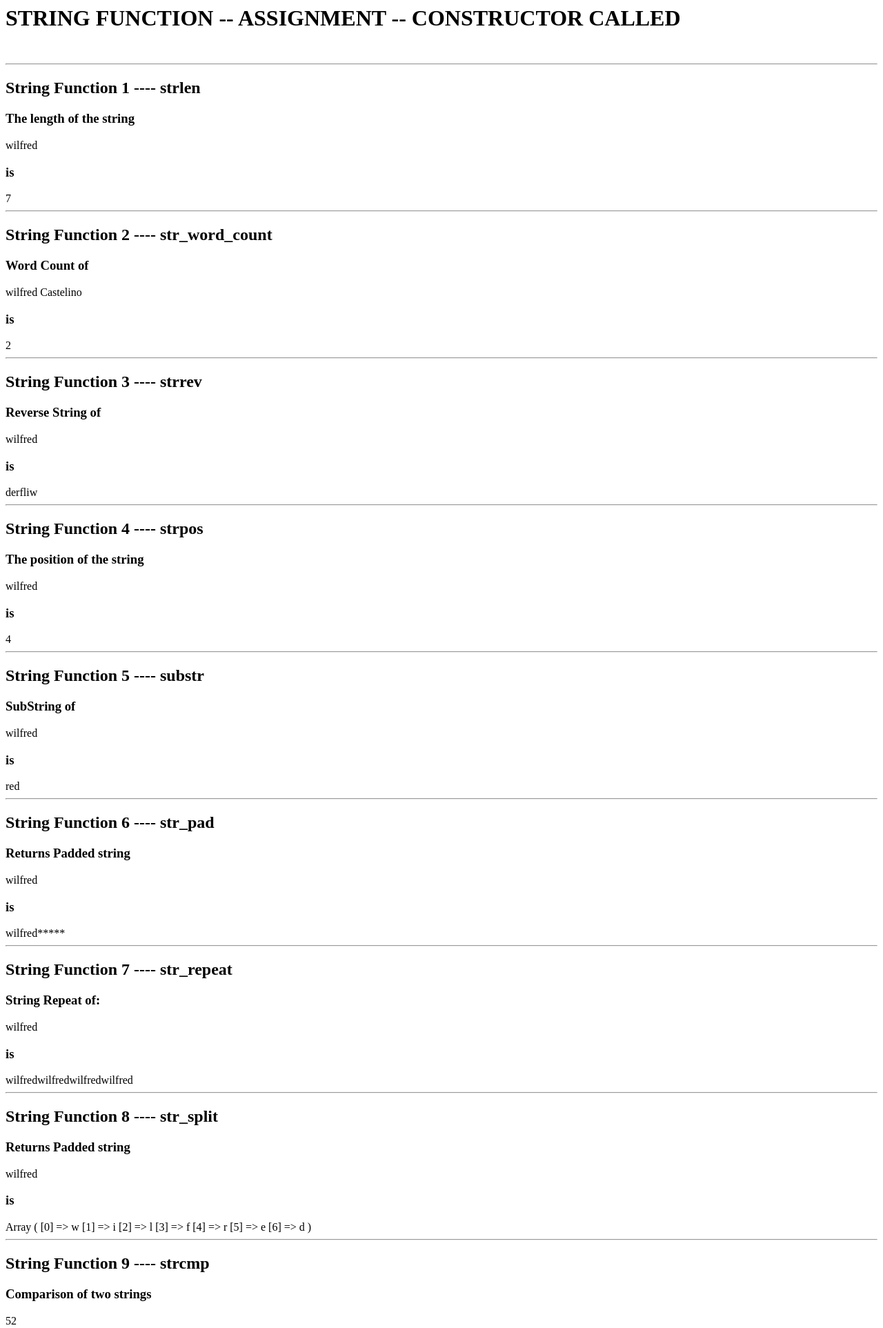
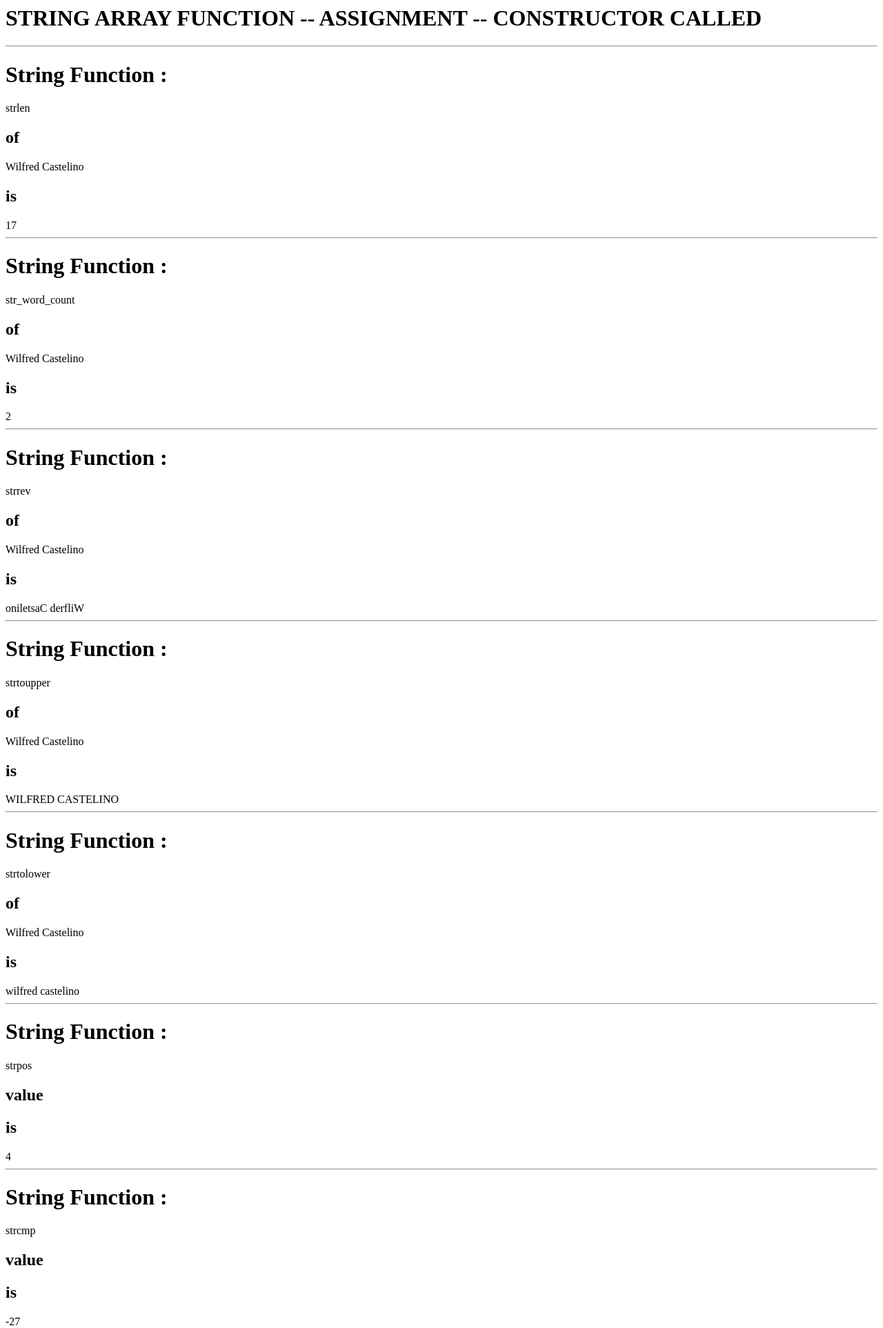
Before and after one commit to wilfy9249/String_Array_Function-Assign, a PHP site: page / in a window 1280 px wide. Shown: the top 1925 px of the page at 69% size. Run offline with PHP 8.4, Linux system fonts and the light colour scheme.

Commit message:
Updated the string and array function code

```diff
--- a/index.php
+++ b/index.php
@@ -1,161 +1,176 @@
 <?php
 
   $obj = new main();
-
-  for ($count = 0; $count <20; $count++)
-  {
-	    $text = "wilfred";
-        $obj->stringFunct($text, $count);
-  }
-
 
   class main {
 
     public function __construct() {
 
-      echo "<h1> STRING FUNCTION -- ASSIGNMENT -- CONSTRUCTOR CALLED </h1></br>";
-	  echo "<hr>";
+	   htmlTags::printHeaders("STRING ARRAY FUNCTION -- ASSIGNMENT -- CONSTRUCTOR CALLED");
+	   htmlTags::printHorizontal();
 
+	   //STRING VARIABLES
+	   $text1 = "Wilfred Castelino";
+	   $text2 = "red";
+	   $stringOneFunctionNames = array("strlen","str_word_count","strrev","strtoupper","strtolower");
+	   $stringTwoFunctionNames = array("strpos","strcmp");
+	   $stringThreeFunctionNames = array("substr","str_pad");
+
+	   //CALL STATIC STRING FUNCTIONS
+	   stringFunctions::printOneString($text1 , $stringOneFunctionNames);
+	   stringFunctions::printTwoStrings($text1, $text2, $stringTwoFunctionNames);
+	   stringFunctions::printThreeStrings($text1 , $stringThreeFunctionNames);
+
+	   $myArray = array("One","Two","Three","Four");
+	   $name1 = array("Wilfred", "Bennet", "Amey", "Aviral");
+	   $name2 = array("Wilfred", "Aviral", "Gaurav");
+	   $age = array("Peter"=>"35", "Ben"=>"37", "Joe"=>"43");
+
+	   //CALL STATIC ARRAY FUNCTIONS
+       arrayFunctions::printOneArray($myArray);
+	   arrayFunctions::chunkArray($myArray);
+	   arrayFunctions::changeKeyArray($age);
+	   arrayFunctions::combineArray($name1 , $myArray);
+	   arrayFunctions::countArray($name1);
+	   arrayFunctions::flipArray($age);
+	   arrayFunctions::fillArray();
+	   arrayFunctions::intersectArray($name1, $name2);
+	   arrayFunctions::arrayKeys($age);
+	   arrayFunctions::shiftArray($age);
     }
 
-	public function stringFunct($str, $number) {
+	public function __destruct() {
 
-	   switch($number)
-	   {
-		   	case 0:
-			echo "<h2> String Function 1 ---- strlen </h2>";
-	        echo "<h3> The length of the string</h3>" ." " .$str ." " ."<h3> is </h3>" ." " .strlen($str);
-			break;
-
-			case 1:
-			$text1 = "Castelino";
-			$text2 = $str ." ".$text1;
-			echo "<h2> String Function 2 ---- str_word_count </h2>";
-	        echo "<h3> Word Count of </h3>" ." " .$str ." " .$text1."<h3> is </h3>" ." " .str_word_count($text2);
-			break;
-
-			case 2:
-			echo "<h2> String Function 3 ---- strrev </h2>";
-	        echo "<h3> Reverse String of </h3>" ." " .$str ." " ."<h3> is </h3>" ." " .strrev($str);
-			break;
-
-		    case 3:
-			echo "<h2> String Function 4 ---- strpos </h2>";
-	        echo "<h3> The position of the string</h3>" ." " .$str ." " ."<h3> is </h3>" ." " .strpos($str , "red");
-			break;
-
-			case 4:
-			echo "<h2> String Function 5 ---- substr </h2>";
-	        echo "<h3> SubString of </h3>" ." " .$str ." " ."<h3> is </h3>" ." " .substr($str , 4, 3);
-			break;
-
-		    case 5:
-			echo "<h2> String Function 6 ---- str_pad </h2>";
-	        echo "<h3> Returns Padded string </h3>" ." " .$str ." " ."<h3> is </h3>" ." " .str_pad($str, 12 , "*");
-			break;
-
-            case 6:
-			echo "<h2> String Function 7 ---- str_repeat </h2>";
-	        echo "<h3> String Repeat of: </h3>" ." " .$str ." " ."<h3> is </h3>" ." " .str_repeat($str, 4);
-			break;
-
-            case 7:
-			echo "<h2> String Function 8 ---- str_split </h2>";
-			$arr1 = str_split($str);
-	        echo "<h3> Returns Padded string </h3>" ." " .$str ." " ."<h3> is </h3>";
-			print_r($arr1);
-			break;
-
-            case 8:
-			$str1 = "Castelino";
-			echo "<h2> String Function 9 ---- strcmp </h2>";
-	        echo "<h3> Comparison of two strings </h3>" ." " .strcmp ($str, $str1);
-			break;
-
-            case 9:
-			echo "<h2> String Function 10---- strtoupper</h2>";
-			echo "<h3> Lower string is:</h3>" ." " .$str;
-	        echo "<h3> String in CAPS is : </h3>" ." " .strtoupper($str);
-			break;
-
-            case 10:
-			echo "<h1> ARRAY FUNCTION -- ASSIGNMENT</h1></br>";
-			echo "<h2> Array Function 1 ---- Array() </h2>";
-			$cars = array("BMW", "Mercedes", "Chevrolet");
-	        echo "I like " . $cars[0] . ", " . $cars[1] . " and " . $cars[2] . ".";
-			break;
-
-			case 11:
-			echo "<h2> Array Function 2 ---- array_change_key_case </h2>";
-	        $age = array("Peter"=>"35", "Ben"=>"37", "Joe"=>"43");
-            print_r(array_change_key_case($age,CASE_UPPER));
-			break;
-
-			case 12:
-			echo "<h2> Array Function 3 ---- array_chunk </h2>";
-	        $cars=array("Volvo","BMW","Toyota","Honda","Mercedes","Opel");
-            print_r(array_chunk($cars,2));
-			break;
-
-		    case 13:
-			echo "<h2> Array Function 4 ---- array_combine </h2>";
-	        $fname=array("Wilfred","Ben","Gaurav");
-            $age=array("25","22","27");
-
-            $c=array_combine($fname,$age);
-            print_r($c);
-			break;
-
-			case 14:
-			echo "<h2> Array Function 5 ---- array_count_values </h2>";
-	        $a=array("A","C","D","A","D");
-            print_r(array_count_values($a));
-			break;
-
-		    case 15:
-			echo "<h2> Array Function 6 ---- array_fill </h2>";
-	        $a1=array_fill(3,4,"blue");
-            print_r($a1);
-			break;
-
-            case 16:
-			echo "<h2> Array Function 7 ---- array_flip </h2>";
-	        $a1=array("a"=>"red","b"=>"green","c"=>"blue","d"=>"yellow");
-            $result=array_flip($a1);
-            print_r($result);
-			break;
-
-            case 17:
-			echo "<h2> Array Function 8 ---- array_intersect </h2>";
-			$a1=array("a"=>"red","b"=>"green","c"=>"blue","d"=>"yellow");
-            $a2=array("e"=>"red","f"=>"green","g"=>"blue");
-
-            $result=array_intersect($a1,$a2);
-            print_r($result);
-			break;
-
-            case 18:
-			echo "<h2> Array Function 9 ---- array_keys </h2>";
-	        $a=array("Wilfred" => "wilfy","Ben"=>"benzo","Aviral"=>"Avi");
-            print_r(array_keys($a));
-			break;
-
-            case 19:
-			echo "<h2> Array Function 10---- array_shift</h2>";
-			$a=array("a"=>"red","b"=>"green","c"=>"blue");
-            echo array_shift($a);
-            print_r ($a);
-			break;
-	   }
-
-	   echo "<hr>";
-	}
-
-    public function __destruct() {
-
-      echo '</br> <h1> DESTRUCTOR CALLED: I am done with the assignment</h1>';
-
+	  htmlTags::printHeaders("DESTRUCTOR CALLED: I am done with the assignment");
     }
   }
 
+  class stringFunctions {
+
+     static public function printOneString($inputText, $str) {
+
+		 foreach ($str as $value)
+		 {
+				htmlTags::printFirstStringHeaders($inputText, $value);
+				htmlTags::printHorizontal();
+		 }
+     }
+
+	 static public function printTwoStrings($inputText1, $inputText2, $str) {
+
+		 foreach ($str as $value)
+		 {
+				htmlTags::printSecondStringHeaders($inputText1, $inputText2, $value);
+				htmlTags::printHorizontal();
+		 }
+     }
+
+	 static public function printThreeStrings($inputText1, $str) {
+
+		 foreach ($str as $value)
+		 {
+				htmlTags::printThirdStringHeaders($inputText1, $value);
+				htmlTags::printHorizontal();
+		 }
+     }
+  }
+
+  class arrayFunctions {
+
+	 static public function printOneArray($array) {
+
+		htmlTags::printHeaders("Array Function 1 :array");
+		print_r($array);
+		htmlTags::printHorizontal();
+      }
+
+	 static public function chunkArray($array) {
+
+		htmlTags::printHeaders("Array Function 2 :chunk array");
+		print_r(array_chunk($array, 2));
+		htmlTags::printHorizontal();
+      }
+
+	 static public function changeKeyArray($array) {
+
+		htmlTags::printHeaders("Array Function 3 :array_change_key_case");
+		print_r(array_change_key_case($array,CASE_UPPER));
+		htmlTags::printHorizontal();
+      }
+
+	 static public function combineArray($array1,$array2) {
+
+		htmlTags::printHeaders("Array Function 4 :array_combine");
+		$combine=array_combine($array1,$array2);
+		print_r($combine);
+		htmlTags::printHorizontal();
+      }
+
+	 static public function countArray($array) {
+
+		htmlTags::printHeaders("Array Function 5 :array_count_values");
+		print_r(array_count_values($array));
+		htmlTags::printHorizontal();
+      }
+
+	 static public function flipArray($array) {
+
+		htmlTags::printHeaders("Array Function 6 :array_flip");
+		print_r(array_flip($array));
+		htmlTags::printHorizontal();
+      }
+
+	 static public function fillArray() {
+
+		htmlTags::printHeaders("Array Function 7 :array_fill");
+		print_r(array_fill(3,4,"blue"));
+		htmlTags::printHorizontal();
+      }
+
+	 static public function intersectArray($array1,$array2) {
+
+		htmlTags::printHeaders("Array Function 8 :array_intersect");
+		print_r(array_intersect($array1,$array2));
+		htmlTags::printHorizontal();
+      }
+
+	 static public function arrayKeys($array) {
+
+		htmlTags::printHeaders("Array Function 9 :array_keys");
+		print_r(array_keys($array));
+		htmlTags::printHorizontal();
+      }
+
+	 static public function shiftArray($array) {
+
+		htmlTags::printHeaders("Array Function 10 :array_shift");
+		echo array_shift($array);
+		print_r($array);
+		htmlTags::printHorizontal();
+      }
+    }
+
+  class htmlTags {
+
+	 static public function printHorizontal() {
+         echo '<hr>';
+     }
+
+	 static public function printHeaders($text) {
+         echo '<h1>' . $text . '</h1>';
+     }
+
+	 static public function printFirstStringHeaders($text,$output) {
+         echo "<h1> String Function :</h1>" .$output ." " ."<h2> of </h2>" .$text ." " ."<h2> is </h2>" ." " .$output($text);
+     }
+
+	 static public function printSecondStringHeaders($text1, $text2, $output) {
+         echo  "<h1> String Function :</h1>" .$output ." " ."<h2> value </h2>" ." " ."<h2> is </h2>" ." " .$output($text1,$text2);
+     }
+
+	 static public function printThirdStringHeaders($text,$output) {
+         echo  "<h1> String Function :</h1>" .$output ." " ."<h2> of </h2>" .$text ." " ."<h2> is </h2>" ." " .$output($text, 4, 3);
+     }
+
+  }
 ?>
```
